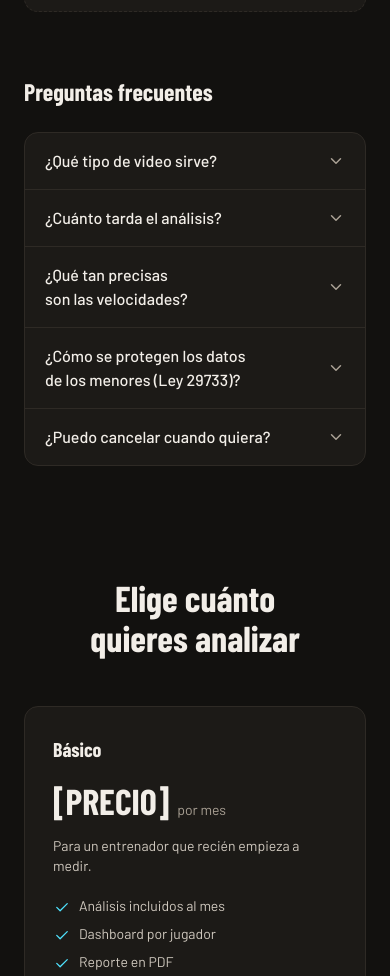
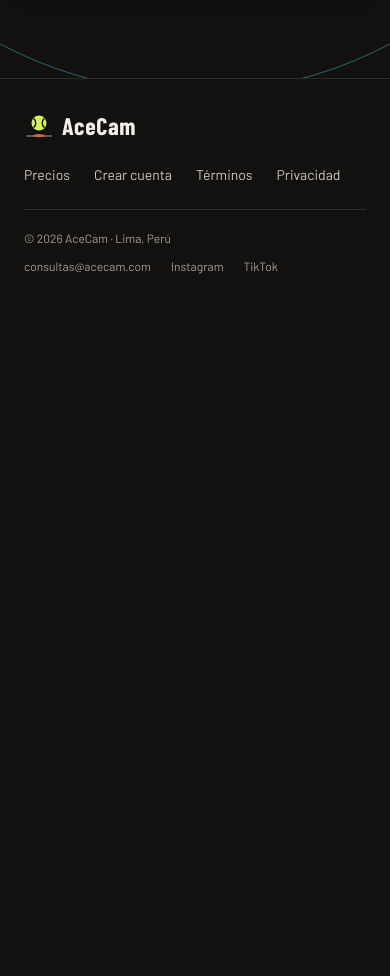
Before and after one commit to mort1zr/AceCamp, a React (Vite) app in the folder web/: page / in a window 390 px wide. Shown: the part 8583-9559 px from the top of the page. After the commit the page ends 8889 px from the top, so only its background shows below. Built offline with nearby package versions, Linux system fonts and the light colour scheme.

Commit message:
PCIT-109 PCIT-51 refactor: quitar testimonios, preguntas frecuentes y vista previa de planes de la landing

```diff
--- a/web/src/components/PublicHeader.jsx
+++ b/web/src/components/PublicHeader.jsx
@@ -7,7 +7,6 @@ const anchors = [
   { href: '#como-funciona', label: 'Cómo funciona' },
   { href: '#que-mide', label: 'Qué mide' },
   { href: '#funciones', label: 'Funciones' },
-  { href: '#preguntas', label: 'Preguntas' },
 ]
 
 export default function PublicHeader() {
--- a/web/src/pages/Landing.jsx
+++ b/web/src/pages/Landing.jsx
@@ -3,11 +3,9 @@ import Comparacion from './landing/Comparacion.jsx'
 import Hero from './landing/Hero.jsx'
 import Modulos from './landing/Modulos.jsx'
 import ParaQuien from './landing/ParaQuien.jsx'
-import PlanesPreview from './landing/PlanesPreview.jsx'
 import Problema from './landing/Problema.jsx'
 import QueMide from './landing/QueMide.jsx'
 import RallyThread from './landing/RallyThread.jsx'
-import TestimoniosFaq from './landing/TestimoniosFaq.jsx'
 
 export default function Landing() {
   return (
@@ -19,8 +17,6 @@ export default function Landing() {
       <Modulos />
       <ParaQuien />
       <Comparacion />
-      <TestimoniosFaq />
-      <PlanesPreview />
       <CierreFinal />
     </div>
   )
--- a/web/src/pages/landing/PlanesPreview.jsx
+++ /dev/null
@@ -1,89 +0,0 @@
-import Button from '../../components/Button.jsx'
-import Card from '../../components/Card.jsx'
-import Icon from '../../components/Icon.jsx'
-import Reveal from '../../components/Reveal.jsx'
-import Section from '../../components/Section.jsx'
-
-const planes = [
-  {
-    name: 'Básico',
-    price: '[PRECIO]',
-    note: 'por mes',
-    text: 'Para un entrenador que recién empieza a medir.',
-    features: ['Análisis incluidos al mes', 'Dashboard por jugador', 'Reporte en PDF'],
-    destacado: false,
-  },
-  {
-    name: 'Pro',
-    price: '[PRECIO]',
-    note: 'por mes',
-    text: 'Para academias con varios alumnos en seguimiento.',
-    features: ['Más análisis al mes', 'Comparador de jugadores', 'Bandeja de reclutamiento'],
-    destacado: true,
-  },
-  {
-    name: 'Institucional',
-    price: 'A medida',
-    note: '',
-    text: 'Para federaciones y universidades.',
-    features: ['Volumen por convenio', 'Varios equipos y roles', 'Soporte dedicado'],
-    destacado: false,
-  },
-]
-
-export default function PlanesPreview() {
-  return (
-    <Section
-      id="planes"
-      title="Elige cuánto quieres analizar"
-      align="center"
-    >
-      <div className="mt-12 grid items-start gap-4 lg:grid-cols-3">
-        {planes.map((plan, index) => (
-          <Reveal key={plan.name} delay={index * 90}>
-            <Card
-              className={`flex h-full flex-col p-7 ${
-                plan.destacado ? 'border-accent-line ring-1 ring-accent-line' : ''
-              }`}
-            >
-              <div className="flex items-center justify-between gap-3">
-                <h3 className="text-xl">{plan.name}</h3>
-                {plan.destacado ? (
-                  <span className="rounded-full bg-accent px-3 py-1 font-display text-xs font-semibold tracking-wide text-on-accent uppercase">
-                    Más popular
-                  </span>
-                ) : null}
-              </div>
-
-              <p className="mt-5 font-display text-4xl leading-none font-bold text-text">
-                {plan.price}
-                {plan.note ? (
-                  <span className="ml-2 font-sans text-sm font-normal text-muted">{plan.note}</span>
-                ) : null}
-              </p>
-
-              <p className="mt-4 text-sm text-text2">{plan.text}</p>
-
-              <ul className="mt-5 flex-1 space-y-2">
-                {plan.features.map((feature) => (
-                  <li key={feature} className="flex items-start gap-2 text-sm text-text2">
-                    <span className="mt-0.5 text-electric-ink">
-                      <Icon name="check" size={18} />
-                    </span>
-                    {feature}
-                  </li>
-                ))}
-              </ul>
-            </Card>
-          </Reveal>
-        ))}
-      </div>
-
-      <div className="mt-10 flex justify-center">
-        <Button to="/precios" variant="secondary" size="lg">
-          Ver todos los planes
-        </Button>
-      </div>
-    </Section>
-  )
-}
--- a/web/src/pages/landing/TestimoniosFaq.jsx
+++ /dev/null
@@ -1,57 +0,0 @@
-import Accordion from '../../components/Accordion.jsx'
-import Card from '../../components/Card.jsx'
-import Reveal from '../../components/Reveal.jsx'
-import Section from '../../components/Section.jsx'
-
-const preguntas = [
-  {
-    question: '¿Qué tipo de video sirve?',
-    answer:
-      'Un video del partido grabado desde el fondo de la pista, con la cancha completa en cuadro. Sirve un celular en un trípode, y acepta archivos subidos o un link de YouTube.',
-  },
-  {
-    question: '¿Cuánto tarda el análisis?',
-    answer:
-      'Depende de la duración y la resolución del video. Verás el avance en la cola de procesamiento y recibirás un aviso cuando el reporte esté listo.',
-  },
-  {
-    question: '¿Qué tan precisas son las velocidades?',
-    answer:
-      'Son estimaciones calculadas a partir del video, no mediciones de radar. Sirven para comparar saques entre sí y seguir la evolución de un jugador, no como dato oficial.',
-  },
-  {
-    question: '¿Cómo se protegen los datos de los menores (Ley 29733)?',
-    answer:
-      'Los videos y los reportes solo son visibles para la organización que los sube. Para jugadores menores de edad se requiere el consentimiento del padre, madre o tutor, y puedes pedir la eliminación de los datos en cualquier momento.',
-  },
-  {
-    question: '¿Puedo cancelar cuando quiera?',
-    answer:
-      'Sí. El plan se cancela desde Configuración y sigue activo hasta el final del periodo ya pagado, sin penalidad.',
-  },
-]
-
-export default function TestimoniosFaq() {
-  return (
-    <Section id="preguntas" title="Lo que dicen y lo que preguntan">
-      <div className="mt-10 grid gap-4 sm:grid-cols-3">
-        {[0, 1, 2].map((index) => (
-          <Reveal key={index} delay={index * 90}>
-            <Card className="flex h-full min-h-44 flex-col justify-end gap-3 border-dashed p-6">
-              <p className="text-sm text-placeholder">[Testimonio real del piloto]</p>
-              <div className="h-px bg-line" />
-              <p className="font-display text-sm tracking-wide text-placeholder uppercase">
-                Nombre · Club
-              </p>
-            </Card>
-          </Reveal>
-        ))}
-      </div>
-
-      <h3 className="mt-16 text-2xl sm:text-3xl">Preguntas frecuentes</h3>
-      <Reveal className="mt-6">
-        <Accordion items={preguntas} />
-      </Reveal>
-    </Section>
-  )
-}
```
